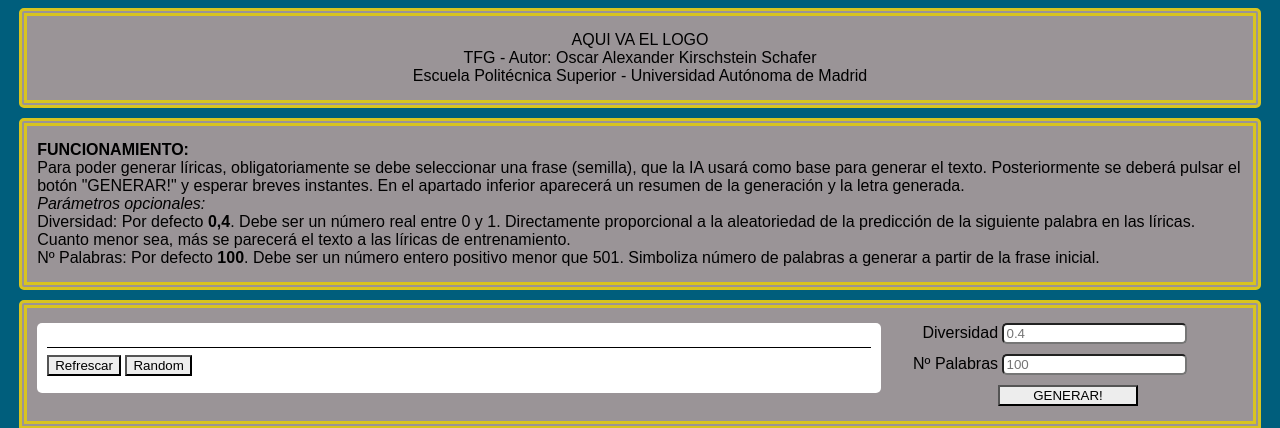
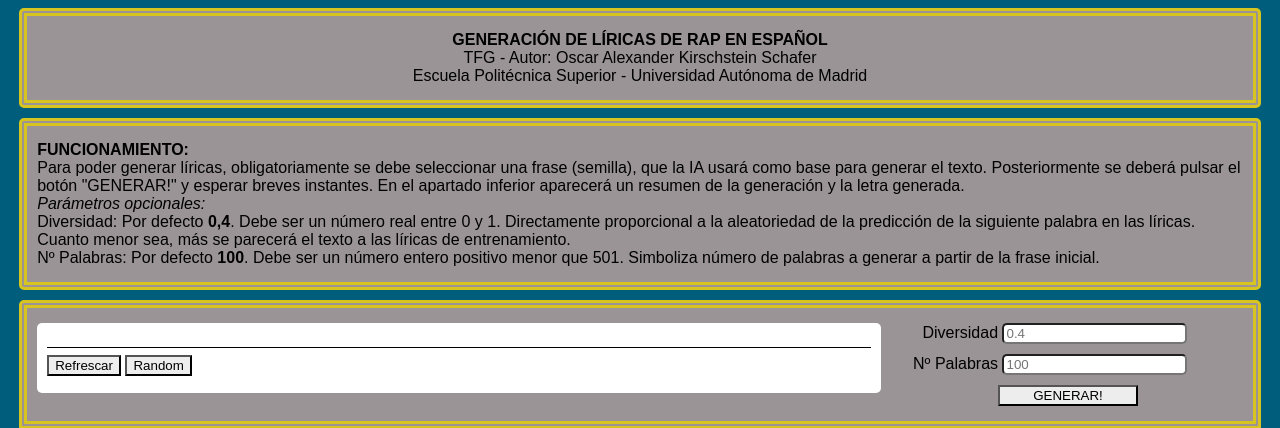
Before and after one commit to sokitar/rap-generation-webapp, a Flask app: template app/templates/generacion.html in a window 1280 px wide. Shown: the top 428 px of the page. Run offline with Flask 2, Linux system fonts and the light colour scheme; the template is opened without the code that fills it, so the values that code supplies are empty.

Commit message:
Terminado diseño front

```diff
--- a/app/static/css/main.css
+++ b/app/static/css/main.css
@@ -142,7 +142,7 @@ button{
 
 #displayinfo{
 	width: 100%;
-	text-align: center;
+	text-align: left;
 	padding-bottom: 8px;
 }
 
--- a/app/templates/generacion.html
+++ b/app/templates/generacion.html
@@ -116,7 +116,7 @@ return false;
 </head>
 <body>
 	<header class="sector">
-		<div class="logo">AQUI VA EL LOGO</div>
+		<div class="tiutlo"><b>GENERACIÓN DE LÍRICAS DE RAP EN ESPAÑOL</b></div>
 		<div class="info_autor">
 				TFG - Autor: Oscar Alexander Kirschstein Schafer
 				<br>
```
